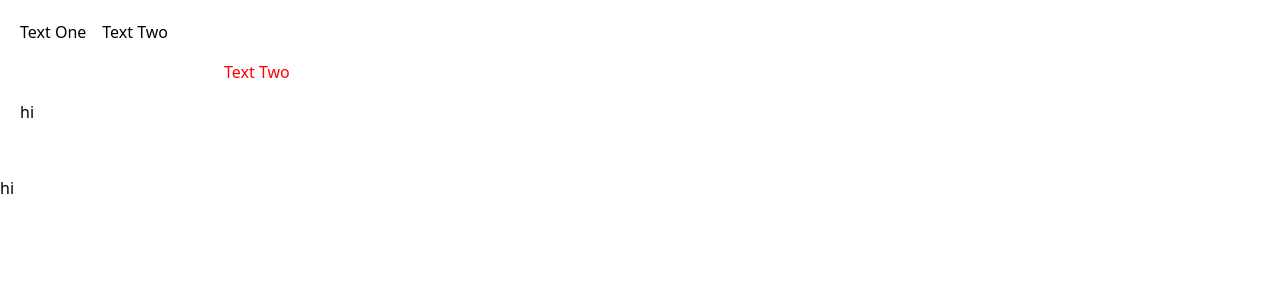
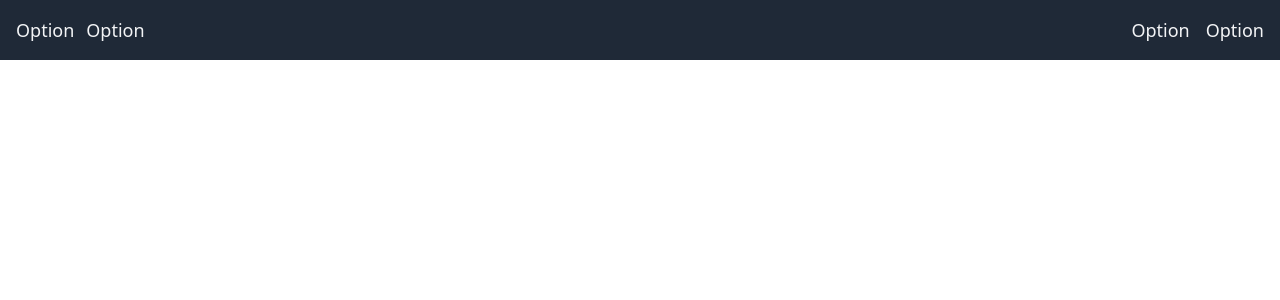
Before and after one commit to himashatw/event-guru-fe, a React (Create React App) app: page / in a window 1280 px wide. Shown: the top 300 px of the page. Built offline with nearby package versions, Linux system fonts and the light colour scheme.

Commit message:
router dom defined

```diff
--- a/src/App.js
+++ b/src/App.js
@@ -1,18 +1,18 @@
 import "./App.css";
+import { BrowserRouter as Router, Switch, Route } from "react-router-dom";
+import AdminDashboard from "./Components/Admin/AdminDashboard";
+import Header from "./Components/HomePage/Header";
 
 function App() {
   return (
-    <div className="App">
-      <div className="flex space-x-4 p-5 h-20">
-        <p>Text One</p>
-        <p>Text Two</p>
-        <p className="p-10" style={{ color: "red" }}>
-          Text Two
-        </p>
+    <Router>
+      <div>
+        <Header />
+        <Switch>
+          <Route exact path="/admin/dashboard" component={AdminDashboard} />
+        </Switch>
       </div>
-      <h2 className="h-24 p-5">hi</h2>
-      <h2>hi</h2>
-    </div>
+    </Router>
   );
 }
 
```
